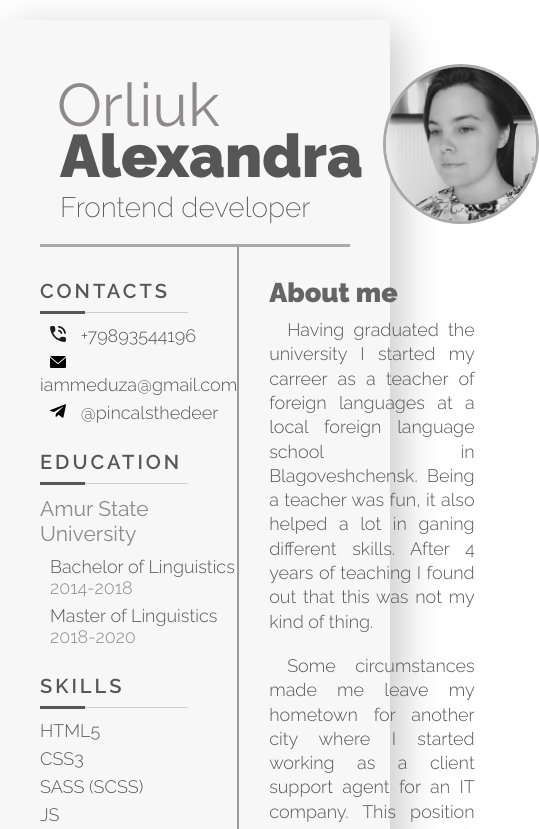
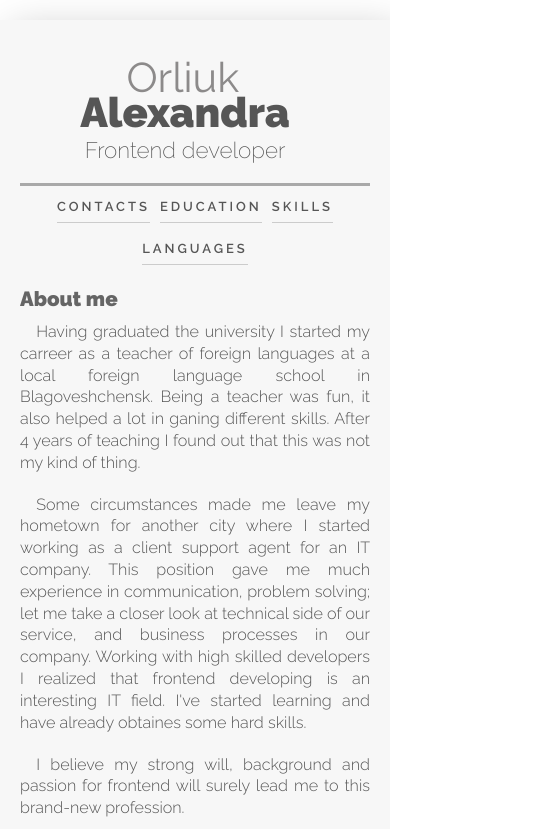
Before and after one commit to Foxy-desu/CV, a website built with webpack: page src/index.html in a window 390 px wide. Shown: the top 829 px of the page, 539 px wide, since content can reach past the window. Built offline with nearby package versions, Linux system fonts and the light colour scheme; files whose address does not match are found by name.

Commit message:
feat: implement adaptivity

```diff
--- a/src/styles/scss/abstracts/_mixins.scss
+++ b/src/styles/scss/abstracts/_mixins.scss
@@ -0,0 +1,11 @@
+@mixin adaptive-font-size($maxLayoutWidth: 670, $pcFontSize, $mobileFontSize, $minLayoutWidth: 360) {
+    $addSize: $pcFontSize - $mobileFontSize;
+    $addMobileSize: $addSize + $addSize * 0.7;
+    @media screen and (max-width: 763px) {
+        font-size: calc(#{$mobileFontSize + px} + #{$addMobileSize} * ((100vw - #{$minLayoutWidth + px}) / #{$maxLayoutWidth}));
+    }
+
+    // @media (min-width: 767px) {
+    //     font-size: calc(#{$mobileFontSize + px} + #{$addSize} * (100vw / #{$maxLayoutWidth}));
+    // }
+}
--- a/src/styles/scss/elements/_aside.scss
+++ b/src/styles/scss/elements/_aside.scss
@@ -1,10 +1,43 @@
 .aside {
     flex-basis: 40%;
     padding-top: 25px;
+
+    @media screen and (max-width: 740px) {
+        &{
+            padding-top: 7px;
+        }
+    }
+}
+
+.aside__sections {
+
+    @media screen and (max-width: 740px) {
+        & {
+            display: flex;
+            align-items: start;
+            justify-content: space-between;
+        }
+    }
+
+    @media screen and (max-width: 550px) {
+        &{
+            flex-wrap: wrap;
+            row-gap: 0;
+            column-gap: 10px;
+            justify-content: center;
+            margin-bottom: 10px;
+        }
+    }
 }
 
 .contacts__list {
     @extend %flex-list;
+
+    @media screen and (max-width: 740px) {
+        &{
+            display: none;
+        }
+    }
 }
 
 .contacts__ico {
@@ -23,6 +56,15 @@
             cursor: pointer;
             color: $clr-primary-dkr;
             font-weight: $fw-sml;
+        }
+    }
+}
+
+.education__list {
+
+    @media screen and (max-width: 740px) {
+        &{
+            display: none;
         }
     }
 }
@@ -47,10 +89,22 @@
 
 .skills__list {
     @extend %flex-list;
+
+    @media screen and (max-width: 740px) {
+        &{
+            display: none;
+        }
+    }
 }
 
 .languages__list {
     @extend %flex-list;
+
+    @media screen and (max-width: 740px) {
+        &{
+            display: none;
+        }
+    }
 }
 
 .languages__language-name {
--- a/src/styles/scss/elements/_exp-block.scss
+++ b/src/styles/scss/elements/_exp-block.scss
@@ -1,3 +1,11 @@
+.experience__heading {
+    @media screen and (max-width: 740px) {
+        &{
+            width: 100%;
+        }
+    }
+}
+
 .experience__list {
     @extend %flex-list;
     flex-wrap: wrap;
@@ -45,4 +53,8 @@
             font-size: $fs-enlarged;
         }
     }
+
+    @media screen and (max-width: 670px) {
+        @include adaptive-font-size($maxLayoutWidth: 670, $pcFontSize: 21, $mobileFontSize: 16, $minLayoutWidth: 360)
+    }
 }
--- a/src/styles/scss/elements/_header.scss
+++ b/src/styles/scss/elements/_header.scss
@@ -1,18 +1,33 @@
 .wrap {
     @extend %side-padding;
+
+    @media screen and (max-width: 550px) {
+        padding: 0 20px;
+    }
 }
 
 .hero {
     @extend %flex-horizon;
     justify-content: space-between;
+    align-items: end;
     padding: 0 20px 20px;
     border-bottom: $bw-thic solid $clr-primary-ltr;
+    transition: 0.4s ease;
+
+    @media screen and (max-width: 550px) {
+        justify-content: center;
+    }
 }
 
 .hero__desc-block {
     @extend %flex-vertical;
     margin-right: 20px;
     padding-top: 20px;
+    transition: 0.4s ease;
+
+    @media screen and (max-width: 550px) {
+        text-align: center;
+    }
 }
 
 .person-name {
@@ -30,16 +45,30 @@
     &__name {
         font-weight: $fw-big;
     }
+
+    @media screen and (max-width: 670px) {
+        @include adaptive-font-size($maxLayoutWidth: 670, $pcFontSize: 60, $mobileFontSize: 40, $minLayoutWidth: 360)
+    }
 }
 
 .person-position {
     font-size: $fs-mid;
-    font-weight: $fw-smlr
+    font-weight: $fw-smlr;
+
+    @media screen and (max-width: 670px) {
+        @include adaptive-font-size($maxLayoutWidth: 670, $pcFontSize: 28, $mobileFontSize: 22, $minLayoutWidth: 360)
+    }
 }
 
 .hero__image-block {
     @extend %flex-vertical;
     justify-content: end;
+    transition: 0.4s ease-in-out;
+
+    @media screen and (max-width: 550px) {
+        transform: scale(0);
+        display: none;
+    }
 }
 
 .person-photo {
--- a/src/styles/scss/elements/_main-container.scss
+++ b/src/styles/scss/elements/_main-container.scss
@@ -1,6 +1,12 @@
 .info-wrap {
     @extend %flex-horizon;
     padding-bottom: 40px;
+
+    @media screen and (max-width: 740px) {
+        &{
+           flex-direction: column;
+        }
+    }
 }
 
 .content-heading {
@@ -26,8 +32,26 @@
         height: 3px;
         background-color: $clr-primary;
     }
+
+    @media screen and (max-width: 740px) {
+        &{
+            width: fit-content;
+        }
+
+        &:not(.experience__heading)::after {
+            display: none;
+        }
+    }
+
+    @media screen and (max-width: 670px) {
+        @include adaptive-font-size($maxLayoutWidth: 670, $pcFontSize: 28, $mobileFontSize: 18, $minLayoutWidth: 360)
+    }
 }
 
 .section {
     margin-bottom: 20px;
+
+    @media screen and (max-width: 550px) {
+        margin-bottom: 0;
+    }
 }
--- a/src/styles/scss/elements/_main.scss
+++ b/src/styles/scss/elements/_main.scss
@@ -1,17 +1,38 @@
 .main {
     flex-basis: 60%;
     border-left: 2px solid $clr-dk;
-    padding: 30px 0 0 30px
+    padding: 30px 0 0 30px;
+
+    @media screen and (max-width: 740px) {
+        &{
+            border: none;
+            padding: 30px 0 0 0;
+        }
+    }
+
+    @media screen and (max-width: 570px) {
+        &{
+            padding: 0 0 0 0;
+        }
+    }
 }
 
 .about__heading {
     margin-bottom: 10px;
     font-weight: 700;
     color: #656565;
+
+    @media screen and (max-width: 670px) {
+        @include adaptive-font-size($maxLayoutWidth: 670, $pcFontSize: 27, $mobileFontSize: 20, $minLayoutWidth: 360)
+    }
 }
 
 .about__desc {
     margin-bottom: 20px;
     line-height: 135%;
     text-align: justify;
+
+    @media screen and (max-width: 670px) {
+        @include adaptive-font-size($maxLayoutWidth: 670, $pcFontSize: 18, $mobileFontSize: 16, $minLayoutWidth: 360)
+    }
 }
--- a/src/styles/scss/elements/_page.scss
+++ b/src/styles/scss/elements/_page.scss
@@ -9,4 +9,8 @@
     color: $clr-primary;
     background-color: $clr-base;
     box-shadow: $bsh-base;
+
+    @media screen and (max-width: 550px) {
+        padding-top: 20px;
+    }
 }
```
Also changed, not shown: dist/styles/main.css, 1 other file.
